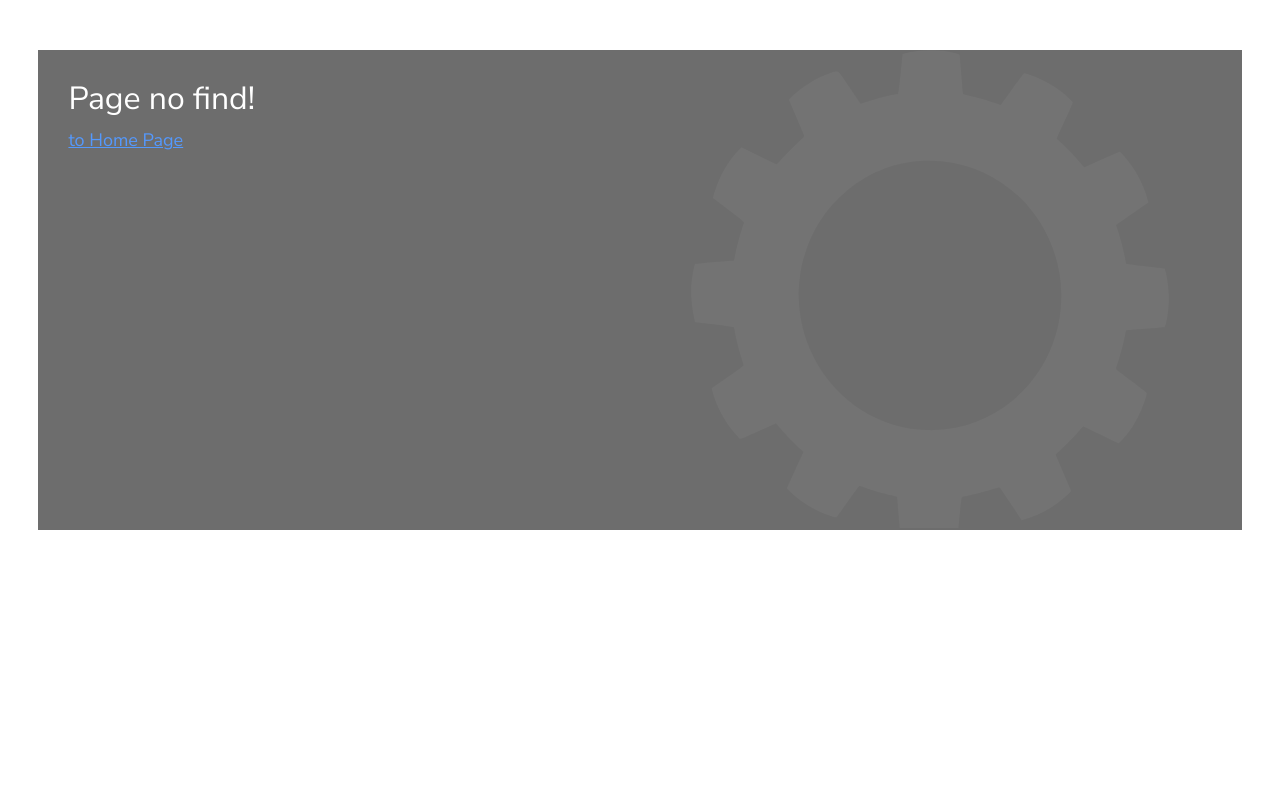
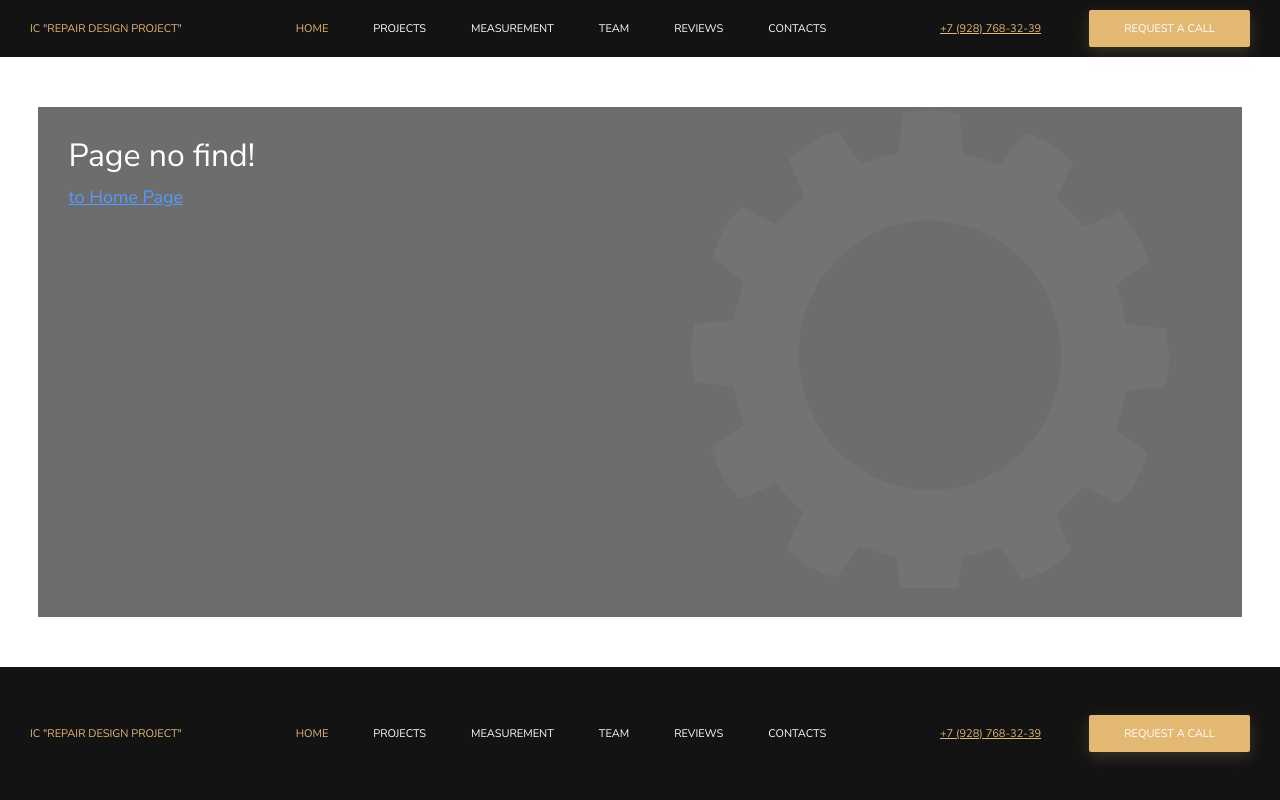
Before and after one commit to saals/repair-design-project, a website: page app/blank.html in a window 1280 px wide. Drawn offline with nearby package versions, Linux system fonts and the light colour scheme; files that its build step writes are made by us from their sources; files whose address does not match are found by name.

Commit message:
create header, footer; fix basis settings

```diff
--- a/app/blank.html
+++ b/app/blank.html
@@ -1,5 +1,6 @@
 <!--#set var="title" value="IC Repair Design Project" -->
 <!--#include virtual="/parts/head.html" -->
+<!--#include virtual="/parts/header.html" -->
 
 <div style="color: #fff;
 		max-width: 1240px;
@@ -8,9 +9,11 @@
 		margin: 50px auto;
 		background: #303030 url('images/dist/gear.svg') no-repeat 90% 10%;
 		opacity: 0.7;
-		padding: 30px;">
+		padding: 30px;"
+     class="body__main">
   <h2>Page no find!</h2>
   <a href="index.html">to Home Page</a>
 </div>
 
+<!--#include virtual="/parts/footer.html" -->
 <!--#include virtual="/parts/foot.html" -->
--- a/app/parts/footer.html
+++ b/app/parts/footer.html
@@ -1,3 +1,19 @@
-<footer class="footer">
-
+<footer class="footer header">
+  <div class="header__wrap container">
+    <a href="index.html" class="logo">IC "Repair Design Project"</a>
+    <p class="header__phone">
+      <a href="tel:+79287683239">+7 (928) 768-32-39</a>
+      <a href="#" class="button" target="_blank">Request a call</a>
+    </p>
+    <nav class="nav header__nav">
+      <ul class="nav__list">
+        <li class="nav__item"><a href="../index.html" class="nav__current">Home</a></li>
+        <li class="nav__item"><a href="../blank.html">Projects</a></li>
+        <li class="nav__item"><a href="../blank.html">Measurement</a></li>
+        <li class="nav__item"><a href="../blank.html">Team</a></li>
+        <li class="nav__item"><a href="../blank.html">Reviews</a></li>
+        <li class="nav__item"><a href="../blank.html">Contacts</a></li>
+      </ul>
+    </nav>
+  </div>
 </footer>
--- a/app/parts/head.html
+++ b/app/parts/head.html
@@ -10,4 +10,4 @@
 <!--  <meta property="og:image" content="images/dist/preview.jpg">-->
   <link rel="stylesheet" href="css/app.min.css">
 </head>
-<body>
+<body class="body">
--- a/app/parts/header.html
+++ b/app/parts/header.html
@@ -1,3 +1,19 @@
 <header class="header">
-
+  <div class="header__wrap container">
+    <a href="index.html" class="logo">IC "Repair Design Project"</a>
+    <p class="header__phone">
+      <a href="tel:+79287683239">+7 (928) 768-32-39</a>
+      <a href="#" class="button" target="_blank">Request a call</a>
+    </p>
+    <nav class="nav header__nav">
+      <ul class="nav__list">
+        <li class="nav__item"><a href="../index.html" class="nav__current">Home</a></li>
+        <li class="nav__item"><a href="../blank.html">Projects</a></li>
+        <li class="nav__item"><a href="../blank.html">Measurement</a></li>
+        <li class="nav__item"><a href="../blank.html">Team</a></li>
+        <li class="nav__item"><a href="../blank.html">Reviews</a></li>
+        <li class="nav__item"><a href="../blank.html">Contacts</a></li>
+      </ul>
+    </nav>
+  </div>
 </header>
--- a/app/styles/sass/_config.scss
+++ b/app/styles/sass/_config.scss
@@ -7,6 +7,8 @@ $grey: #959595;
 
 $bg-dark: #131313;
 //$bg-grey: #c4c4c4;
+
+$transition: .2s ease-out;
 
 $fontsize: 18px; // Body Font Size
 $textcolor: #363636; // Text Color
--- a/app/styles/sass/blocks/_general.scss
+++ b/app/styles/sass/blocks/_general.scss
@@ -1 +1,53 @@
 // GENERAL PROJECT STYLES
+
+.body {
+  display: flex;
+  flex-direction: column;
+  min-height: 100vh;
+}
+
+.body__main {
+  flex-grow: 1;
+}
+
+/*.visually-hidden {
+  position: absolute;
+  width: 1px;
+  height: 1px;
+  margin: -1px;
+  padding: 0;
+  overflow: hidden;
+  border: 0;
+  clip: rect(0 0 0 0);
+}*/
+
+.container {
+  max-width: 1300px;
+  //min-width: 340px;
+  margin: 0 auto;
+  padding: 0 17px;
+
+  @include media-breakpoint-up(md) {
+    padding: 0 25px;
+  }
+
+  @include media-breakpoint-up(xl) {
+    padding: 0 30px;
+  }
+}
+
+.logo {
+  color: $accent;
+  text-decoration: none;
+  white-space: nowrap;
+  transition: transform $transition;
+
+  &:hover {
+    transform: rotate(-3deg) scaleY(1.3);
+    color: $accent;
+  }
+
+  &:active {
+    opacity: 0.9;
+  }
+}
--- a/app/styles/sass/blocks/button.scss
+++ b/app/styles/sass/blocks/button.scss
@@ -1,16 +1,24 @@
 .button {
   display: inline-block;
-  padding: 8px 12px;
+  padding: 19px;
 
   background: $accent;
   border: none;
-
-  border-radius: 50%;
-  box-shadow: 0 0 50px rgba(250, 0, 255, 0.35);
-  backdrop-filter: blur(5px);
+  box-shadow: 0 5px 15px rgba(227, 184, 115, 0.2);
+  border-radius: 2px;
   //cursor: pointer;
-
-  //color: inherit;
+  color: $white;
   text-transform: uppercase;
   text-decoration: none;
+  text-align: center;
+  transition: color $transition;
+
+  &:hover {
+    color: $dark;
+    font-weight: 700;
+  }
+
+  &:active {
+    box-shadow: inset 0 2px 5px $dark;
+  }
 }
--- a/app/styles/sass/blocks/footer.scss
+++ b/app/styles/sass/blocks/footer.scss
@@ -1,3 +1,3 @@
 .footer {
-
+  padding: 38px 0;
 }
--- a/app/styles/sass/blocks/header.scss
+++ b/app/styles/sass/blocks/header.scss
@@ -1,3 +1,100 @@
 .header {
+  background-color: $bg-dark;
+  //padding: 21px 0;
+  font-size: 11px;
+  line-height: 15px;
+  text-transform: uppercase;
+}
 
+.header__wrap {
+  display: flex;
+  justify-content: space-between;
+  //align-items: center;
+  //min-height: 57px;
+
+  flex-wrap: wrap;
+
+  .logo {
+    padding: 21px 0;
+  }
+
+  @include media-breakpoint-up(lg) {
+    flex-wrap: nowrap;
+  }
 }
+
+.header__nav {
+  margin: 0 auto;
+}
+
+.header__phone {
+  margin: 0;
+
+  a[href^="tel"] {
+    display: inline-block;
+    //margin-right: 24px;
+    padding: 21px 0;
+    color: $white;
+    text-decoration: none;
+    white-space: nowrap;
+    transition: transform $transition;
+
+    &:hover {
+      transform: rotate(-3deg) scaleY(1.3);
+    }
+
+    &:active {
+      opacity: 0.9;
+    }
+
+    /*    @include media-breakpoint-up(sm) {
+          margin-right: 45px;
+        }*/
+
+    /*    @include media-breakpoint-up(lg) {
+          margin-right: 22px;
+          color: $accent;
+          text-decoration: underline;
+        }*/
+
+    /*    @include media-breakpoint-up(xl) {
+          margin-right: 45px;
+        }*/
+  }
+
+  .button {
+    width: 161px;
+    padding: 11px;
+    display: none;
+
+    /*    @include media-breakpoint-up(sm) {
+          display: inline-block;
+        }*/
+  }
+
+  @include media-breakpoint-up(sm) {
+    a[href^="tel"] {
+      margin-right: 45px;
+    }
+
+    .button {
+      display: inline-block;
+    }
+  }
+
+  @include media-breakpoint-up(lg) {
+    order: 1;
+
+    a[href^="tel"] {
+      margin-right: 22px;
+      color: $accent;
+      text-decoration: underline;
+    }
+  }
+
+  @include media-breakpoint-up(xl) {
+    a[href^="tel"] {
+      margin-right: 45px;
+    }
+  }
+}
--- /dev/null
+++ b/app/styles/sass/blocks/nav.scss
@@ -0,0 +1,60 @@
+.nav {
+  display: none;
+
+  @include media-breakpoint-up(sm) {
+    display: block;
+  }
+}
+
+.nav__list {
+  display: flex;
+  align-items: center;
+  //height: 100%;
+  margin: 0;
+  //margin: 0 24px;
+  padding: 0;
+  list-style-type: none;
+
+  @include media-breakpoint-up(sm) {
+
+  }
+}
+
+.nav__item {
+  //height: 100%;
+  &:not(:last-child) {
+
+    @include media-breakpoint-up(sm) {
+      margin-right: 45px;
+    }
+
+    @include media-breakpoint-up(lg) {
+      margin-right: 22px;
+    }
+
+    @include media-breakpoint-up(xl) {
+      margin-right: 45px;
+    }
+  }
+
+  a {
+    display: inline-block;
+    padding: 21px 0;
+    color: $white;
+    text-decoration: none;
+    transition: transform $transition;
+
+    &:hover {
+      transform: rotate(-3deg) scaleY(1.3);
+    }
+
+    &:active {
+      opacity: 0.7;
+    }
+  }
+
+  .nav__current {
+    pointer-events: none;
+    color: $accent;
+  }
+}
```
Also changed, not shown: app/parts/main-home.html (+1 -1 lines), app/css/app.min.css.
